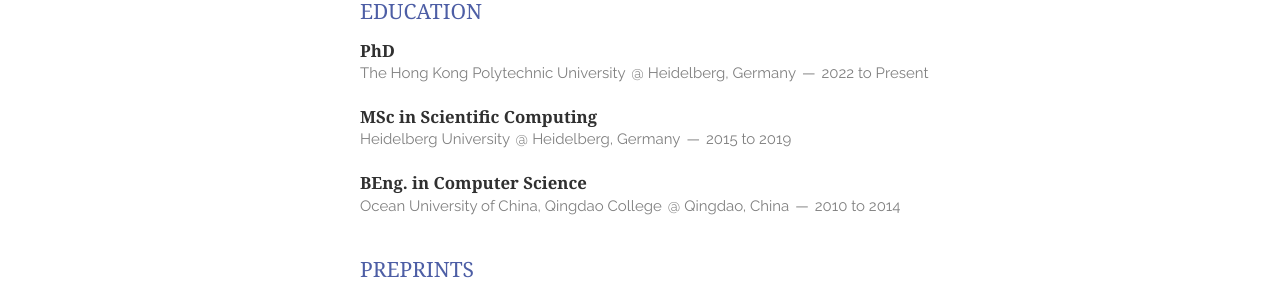
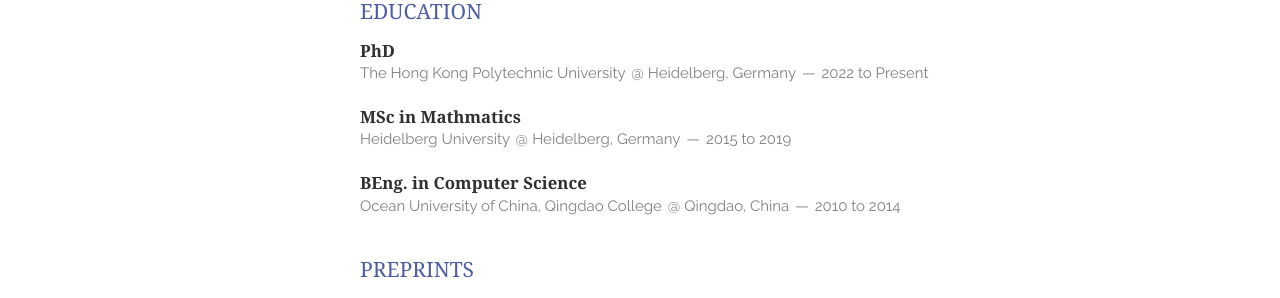
Before and after one commit to happyjin/happyjin.github.io, a Jekyll site: the page built from index.html, in a window 1280 px wide. Shown: the part 862-1160 px from the top of the page. Built offline with Jekyll 4.4.1, drawn with Linux system fonts in a browser that asks for light colours; nearby versions of some CDN libraries; Markdown is read by kramdown in place of the engine named in the settings; the list of posts is cut into pages by our own code.

Commit message:
Update education.html

```diff
--- a/_includes/education.html
+++ b/_includes/education.html
@@ -10,7 +10,7 @@
 	</article>
 	<article>
 		<header>
-		<h1>MSc in Scientific Computing</h1>
+		<h1>MSc in Mathmatics</h1>
 		<!-- <span><a href="https://www.tugraz.at/">Heidelberg University, Germany</a></span> -->
 		<span>Heidelberg University</a></span>
 		<span><address>Heidelberg, Germany</address><time>2015 to 2019</time></span>
```
